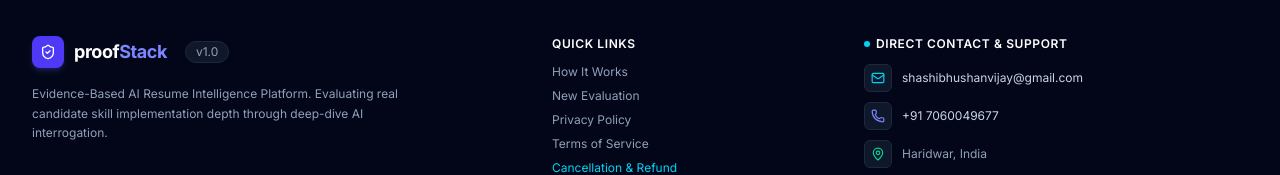
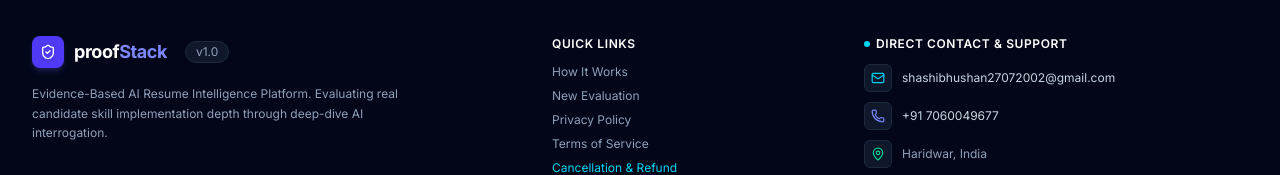
Before and after one commit to shashi-bhushan-27/proofStack, a Next.js app in the folder frontend/: page / in a window 1280 px wide. Shown: the part 4198-4373 px from the top of the page. Built offline with nearby package versions, Linux system fonts and the light colour scheme; no server answers.

Commit message:
fix: update recipient and display email to shashibhushan27072002@gmail.com to match Resend account owner

```diff
--- a/frontend/src/app/api/contact/route.ts
+++ b/frontend/src/app/api/contact/route.ts
@@ -13,8 +13,9 @@ export async function POST(req: NextRequest) {
     }
 
     const apiKey = process.env.RESEND_API_KEY || "re_5knakEui_85LWoTRmwj77oKUUgQtA2xsY";
-    const toEmail = process.env.CONTACT_EMAIL || "shashibhushanvijay@gmail.com";
+    const toEmail = process.env.CONTACT_EMAIL || "shashibhushan27072002@gmail.com";
     const fromEmail = process.env.RESEND_FROM_EMAIL || "proofStack Contact <onboarding@resend.dev>";
+
 
     const resendResponse = await fetch("https://api.resend.com/emails", {
       method: "POST",
--- a/frontend/src/app/contact/page.tsx
+++ b/frontend/src/app/contact/page.tsx
@@ -84,7 +84,7 @@ export default function ContactPage() {
 
                 <div className="space-y-4 text-sm text-slate-300 pt-2 border-t border-slate-800/80">
                   <a
-                    href="mailto:shashibhushanvijay@gmail.com"
+                    href="mailto:shashibhushan27072002@gmail.com"
                     className="flex items-start gap-3 hover:text-cyan-400 transition-colors group"
                   >
                     <div className="p-2.5 rounded-xl bg-cyan-500/10 border border-cyan-500/20 text-cyan-400 group-hover:border-cyan-500/40 shrink-0">
@@ -92,7 +92,7 @@ export default function ContactPage() {
                     </div>
                     <div>
                       <p className="text-xs font-semibold uppercase tracking-wider text-slate-500">Email Direct</p>
-                      <p className="font-medium text-white group-hover:text-cyan-400 transition-colors">shashibhushanvijay@gmail.com</p>
+                      <p className="font-medium text-white group-hover:text-cyan-400 transition-colors">shashibhushan27072002@gmail.com</p>
                     </div>
                   </a>
 
@@ -158,7 +158,7 @@ export default function ContactPage() {
                   <div className="space-y-1">
                     <h3 className="text-lg font-bold text-white">Message Sent Successfully!</h3>
                     <p className="text-sm text-slate-300">
-                      Thank you for reaching out. Your message has been delivered to <span className="text-cyan-400 font-medium">shashibhushanvijay@gmail.com</span> via Resend.
+                      Thank you for reaching out. Your message has been delivered to <span className="text-cyan-400 font-medium">shashibhushan27072002@gmail.com</span> via Resend.
                     </p>
                   </div>
                   <button
--- a/frontend/src/components/layout/footer.tsx
+++ b/frontend/src/components/layout/footer.tsx
@@ -69,13 +69,13 @@ export function Footer() {
             </h4>
             <div className="space-y-2.5 text-xs text-slate-300">
               <a
-                href="mailto:shashibhushanvijay@gmail.com"
+                href="mailto:shashibhushan27072002@gmail.com"
                 className="flex items-center gap-2.5 hover:text-cyan-400 transition-colors group"
               >
                 <div className="p-1.5 rounded-md bg-slate-900 border border-slate-800 text-cyan-400 group-hover:border-cyan-500/30">
                   <Mail className="h-3.5 w-3.5" />
                 </div>
-                <span>shashibhushanvijay@gmail.com</span>
+                <span>shashibhushan27072002@gmail.com</span>
               </a>
               <a
                 href="tel:+917060049677"
```
